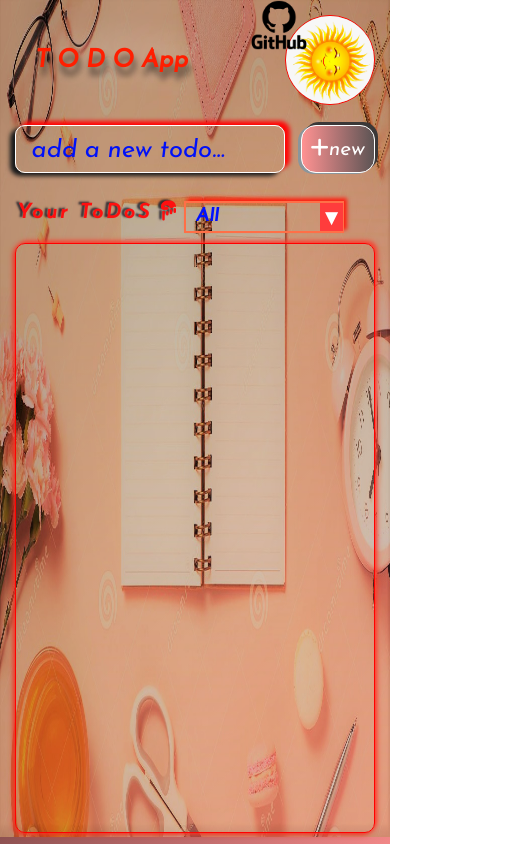
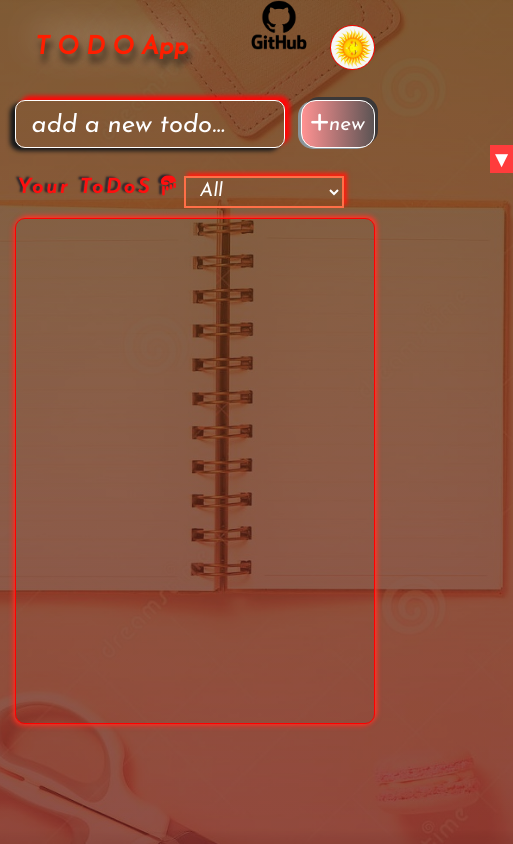
Before and after one commit to DivyaGaurav21/TodoList_Vanilla, a plain HTML site: page index.html in a window 390 px wide. Shown: the whole page, 513 px wide, since content can reach past the window. Drawn offline with Linux system fonts and the light colour scheme.

Commit message:
improving some functanality of todo list, commenting and structuring well

```diff
--- a/index.html
+++ b/index.html
@@ -19,10 +19,6 @@
 </head>
 <!-- body container of todo web comes in this section  -->
 <body>
-     <!-- background image of my todo app  -->
-      <div class="background_img">
-        <img src="./assets/todo_background2.jpg">
-     </div>
 
     <div class="todo_container">
             <!-- 1st part of body container contains title and sun logo in separate container-->
--- a/script&style/script.js
+++ b/script&style/script.js
@@ -1,3 +1,4 @@
+// bby dom API we get element and store in variable
 //selectors for todoInput , todobutton , todoList , and filter
 const todoInput = document.querySelector('.todo-input');
 const todoButton = document.querySelector('.todo-button');
@@ -5,10 +6,13 @@ const todoList = document.querySelector('.todo-list');
 const filterOption = document.querySelector('.filter-todo');
 
 
-//Event Listners
-document.addEventListener('DOMContentLoaded' , getTodos);
+//Event Listners function will be call when certain event occurs
+document.addEventListener('DOMContentLoaded', getTodos);
+// after clicking addtodo btn
 todoButton.addEventListener("click", addTodo);
+// after clicking delete check button
 todoList.addEventListener("click", deleteCheck);
+// filter todos in completed uncompleated and all on certain click event
 filterOption.addEventListener("click", filterTodo);
 
 //functions for add newly created single todo
@@ -67,14 +71,17 @@ function deleteCheck(e) {
 }
 
 //for filtering list
+// this filterTOdo funcction will call when you click on filter
 function filterTodo(e) {
   const todos = todoList.childNodes;
   // console.log(e.target.value);
   todos.forEach(function (todo) {
       switch (e.target.value) {
+        // when you choose all option
       case "all":
         todo.style.display = "flex";
               break;
+        //   when you choose compleate option
       case "completed":
         if (todo.classList.contains("completed")) {
           todo.style.display = "flex";
@@ -82,6 +89,7 @@ function filterTodo(e) {
           todo.style.display = "none";
         }
         break;
+        // when you click uncompleate
       case "uncompleted":
         if (!todo.classList.contains("completed")) {
           todo.style.display = "flex";
@@ -97,25 +105,33 @@ function filterTodo(e) {
 const saveLocalTodos=(todo) => {
   let todos;
   //Check --> Hey DO I already have things in local Storage
-  if(localStorage.getItem('todos') === null){
+    if (localStorage.getItem('todos') === null) {
+    //   let take empty array
     todos = [];
-  }else{
+    } else {
+        // fetch todos of local storage
     todos = JSON.parse(localStorage.getItem('todos'));
     }
+    // push single todo in todos array
     todos.push(todo);
+    // finally put that todos array in browser local storage
   localStorage.setItem('todos' , JSON.stringify(todos));
 }
 
 //function to get todo in localStorage and rendering on UI
+// this getTodos function will be call when the window browser is loaded
 function getTodos(){
-  console.log('divya')
+//   console.log('divya')
   let todos;
   //Check --> Hey DO I already have things in local Storage
-  if(localStorage.getItem('todos') === null){
+    if (localStorage.getItem('todos') === null) {
+    //   if local storage is empty initialize empty array
     todos = [];
-  }else{
+    } else {
+        // get todos and for array
     todos = JSON.parse(localStorage.getItem('todos'));
     }
+    // for each item in array fom element and append
   todos.forEach((todo) => {
   const todoDiv = document.createElement('div');
   todoDiv.classList.add("todo");
@@ -139,9 +155,9 @@ function getTodos(){
   })
 }
 
-//function for deleting each todos item (todo)
+//function for deleting each todos item (todo) in local storage
 function removeLocalTodos(todo){
-  console.log('divya')
+//   console.log('divya')
   let todos;
   //Check --> Hey DO I already have things in local Storage
   if(localStorage.getItem('todos') === null){
@@ -149,7 +165,10 @@ function removeLocalTodos(todo){
   }else{
     todos = JSON.parse(localStorage.getItem('todos'));
     }
+    // try to find target todo content
     const targetTodo = todo.children[0].innerText;
+    // and find the index of that content and delete that element in array by splice method of array
     todos.splice(todos.indexOf(targetTodo), 1);
+    // and set again this todos array in local storage
   localStorage.setItem('todos' , JSON.stringify(todos))
 }
--- a/script&style/style.css
+++ b/script&style/style.css
@@ -1,30 +1,22 @@
+/* css for all universal element  */
 *{
     margin: 0;
     padding: 0;
     box-sizing: border-box;
 }
 body{
-    background-image: linear-gradient(315deg, #f18787 0%, #0c0b0b 74%);
+    /* background-image: linear-gradient(315deg, #f18787 0%, #0c0b0b 74%);  */
     width: 100vw;
-    height: 100vh;
+    min-height: 100vh;
     display: flex;
     justify-content: center;
+    background-image: linear-gradient(rgba(82, 52, 14, 0.7),rgba(109, 30, 30, 0.7)),url('/assets/todo_background2.jpg');
+    background-position: center;
+    background-size: cover;
+    z-index: 1;
     font-family: 'Josefin Sans', sans-serif;
 }
-/* css for .background_img  */
-.background_img{
-    position:absolute;
-    top:0;
-    left: 0;
-    right: 0;
-    height: 99.2vh;
-    opacity: .8;
-    z-index: -1;
-}
-.background_img img{
-  width: 100%;
-  height: 100%;
-}
+
 /* css for body container  */
 .todo_container{
     width: 100%;
@@ -49,7 +41,7 @@ text-shadow: 2px 8px 6px rgba(7, 7, 7, 0.6),
     height: 90px;
     width: 90px;
 }
- /* aniamation keyframe  of sun  */
+ /* aniamation keyframe  of sun logo */
 @keyframes rotating{
 	0% {
 		transform: rotate(0deg);
@@ -58,10 +50,10 @@ text-shadow: 2px 8px 6px rgba(7, 7, 7, 0.6),
 		transform: rotate(360deg);
 	}
 }
-
+/* sun logo image setup css  */
 #sun-theme img{
-    height: 90px;
-    width: 90px;
+    height: 100%;
+    width: 100%;
     border-radius: 50%;
     border:1.5px solid red;
     animation-name: rotating;
@@ -95,8 +87,9 @@ text-shadow: 2px 8px 6px rgba(7, 7, 7, 0.6),
     color: #ffffff;
 
 }
+/* todo input place holder  */
 .todo-input::placeholder {
-    color: #0011f8;
+    color: #fff;
     font-family: 'Josefin Sans', sans-serif;
   }
     /* todo buton css  */
@@ -133,6 +126,7 @@ text-shadow: 2px 8px 6px rgba(7, 7, 7, 0.6),
     justify-content: space-around;
     font-size: 1.4rem;
   }
+
   #para{
    font-weight:600;
    color: rgb(255, 15, 15);
@@ -141,17 +135,15 @@ text-shadow: 2px 8px 6px rgba(7, 7, 7, 0.6),
   }
 /* related css select functanality in todo app */
 select{
--webkit-appearance: none;
--moz-appearance: none;
-appearance: none;
 outline: none;
 border: 2.8px solid #ff6f47;
 font-family: 'Josefin Sans', sans-serif;
-font-weight: 700;
+font-weight: 500;
 box-shadow: 3px -3px 4px #fd1f0f;
 }
+/* css for filter todo  */
 .filter-todo{
-    color:rgb(0, 17, 255);
+    color:#fff;
     width: 10rem;
     height: 2rem;
     padding-left: 10px;
@@ -162,6 +154,7 @@ box-shadow: 3px -3px 4px #fd1f0f;
 .filter-todo option{
     background-color: #f3736a;
 }
+/* in select container appending content  */
 .select::after{
     content: "\25BC";
     position: relative;
@@ -185,13 +178,13 @@ box-shadow: 3px -3px 4px #fd1f0f;
     align-items:center;
     margin-top: 10px;
     width: 100%;
-    height: 63vh;
+    min-height: 55vh;
     border: 1.5px solid red;
     border-radius: 10px;
     box-shadow:  2px -2px 5px #ff3728, -2px 2px 5px #ee3325;
     overflow-y: scroll;
   }
-
+ /* todo single list style css  */
 .todo-list{
     list-style: none;
     min-width: 100%;
@@ -231,11 +224,14 @@ box-shadow: 3px -3px 4px #fd1f0f;
 .fa-trash , .fa-circle-check{
    pointer-events: none;
 }
+/* after clicking as compleate
+todo text css changes  */
 
 .completed{
     text-decoration: line-through;
     opacity: 0.7;
 }
+/* when a single todo item deleted then you will see this transformation  */
 .fall{
     transform: translateY(8rem) rotateZ(20deg);
     opacity: 0;
@@ -246,13 +242,14 @@ box-shadow: 3px -3px 4px #fd1f0f;
 .git-logo{
     position: absolute;
     /* background-color: #0011f8; */
-    right: 0px;
+    right: 10px;
     top: 20px;
-    overflow: hidden;
-    height: 100px;
+    overflow:visible;
+    height: 80px;
 }
+/* git logo link img setup  */
 #git-image img{
-    width: 130px;
+    width: 100px;
     height: 70px;
     transform: rotate(45deg);
 }
@@ -260,6 +257,7 @@ box-shadow: 3px -3px 4px #fd1f0f;
 
 
 /* css for responsiveness */
+/* media screen css less than 960px width  */
 @media screen and (max-width: 960px){
     .git-logo{
         position: absolute;
@@ -273,30 +271,57 @@ box-shadow: 3px -3px 4px #fd1f0f;
     }
 
 }
+/* media screen css less than 800px width  */
 @media screen and (max-width: 800px){
   body{
     padding: 15px;
-
-
   }
+  #todo-title{
+        font-size: 25px;
+        padding: 20px;
+    }
   body::-webkit-scrollbar {
     display: none;
   }
   .todo-list-container{
-    height: 62vh;
+    height: 55vh;
   }
   .todo_container{
     margin-top:0px ;
   }
-}@media screen and (max-width: 400px){
+  #sun-theme{
+    height: 65px;
+    width: 65px;
+  }
+}
+/* media screen css less than 450px width  */
+@media screen and (max-width: 450px){
     #todo-title{
         font-size: 25px;
         padding: 20px;
+    }
+    .filter-todo option{
+        font-size: 1rem;
     }
     #para{
         font-size: 20px;
     }
     .todo-list-container{
-        height: 70vh;
+        height: 60vh;
+        overflow:auto;
       }
+     #sun-theme{
+    height: 45px;
+    width: 45px;
+  }
+  .filter-todo *{
+    width: 100px;
+  }
 }
+/* media screen css less than 400px width  */
+@media screen and (max-width :400px) {
+    .select::after{
+        left: 140px;
+        top:-29px
+    }
+}
```
Lines whose indentation alone changed are shown as unchanged.
